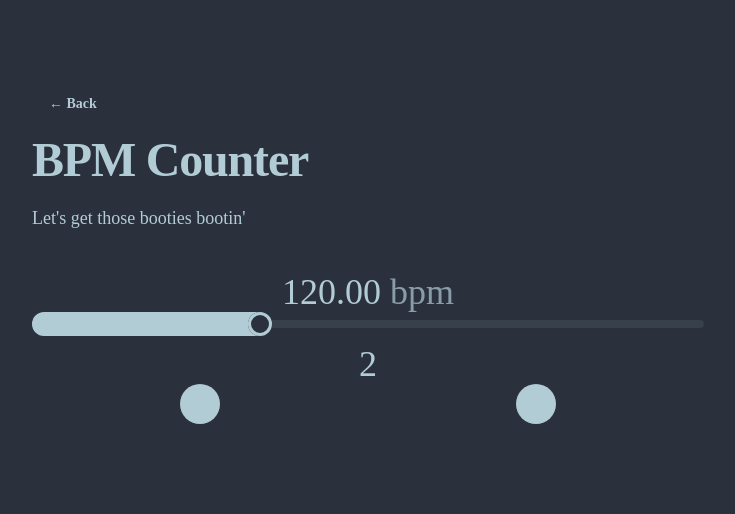
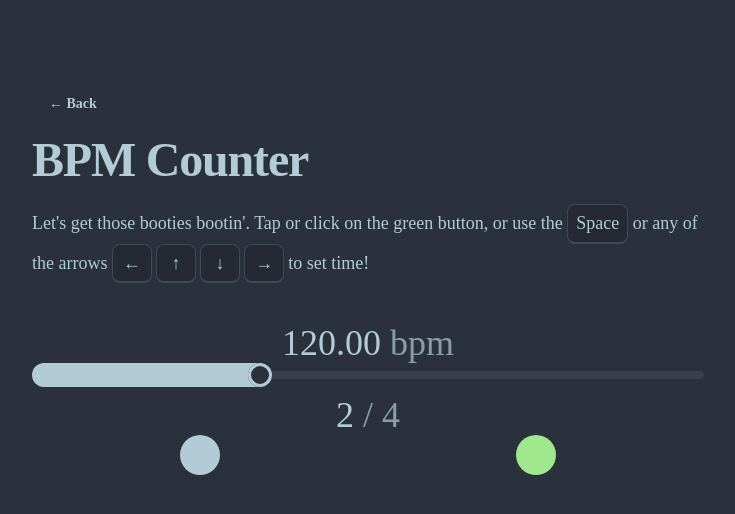
Before and after one commit to jesi-rgb/svelte-advent-code, a SvelteKit app: page /day6 in a window 1280 px wide. Shown: the top 514 px of the page, without its empty margins (272-1007 px from the left). Built offline with nearby package versions, Linux system fonts and the light colour scheme; a web font is replaced by a local one.

Commit message:
more details and explainer

```diff
--- a/src/routes/day6/+page.svelte
+++ b/src/routes/day6/+page.svelte
@@ -9,6 +9,7 @@
 
 	let bpmDisplay = 0;
 	let tapCounter = 0;
+	let signature = 4;
 
 	let tap1: Date;
 	let tap2: Date;
@@ -43,7 +44,13 @@
 
 <BackButton />
 <Heading>BPM Counter</Heading>
-<p>Let's get those booties bootin'</p>
+<p>
+	Let's get those booties bootin'. Tap or click on the green button, or use the <span class="kbd"
+		>Space</span
+	>
+	or any of the arrows <span class="kbd">←</span> <span class="kbd">↑</span>
+	<span class="kbd">↓</span> <span class="kbd">→</span> to set time!
+</p>
 
 <main class="my-10">
 	<div class="text-center text-4xl tabular-nums">
@@ -58,7 +65,18 @@
 		max="300"
 		step="1"
 	/>
-	<div class="text-center text-4xl tabular-nums">{(bpmDisplay % 4) + 1}</div>
+	<div class="text-center text-4xl tabular-nums">
+		{(bpmDisplay % signature) + 1}
+		<span class="opacity-70"
+			>/ <span
+				on:keydown={(e) => {
+					if (e.key == 'Enter') e.preventDefault();
+				}}
+				bind:innerHTML={signature}
+				contenteditable>{signature}</span
+			></span
+		>
+	</div>
 
 	<div class="flex justify-between">
 		<div class="w-10 h-10 relative mx-auto">
@@ -73,7 +91,24 @@
 			{#key tapCounter}
 				<div
 					in:scale={{ easing: elasticOut, duration: 1000 }}
-					class="w-10 h-10 absolute bg-base-content rounded-full"
+					on:click={(e) => {
+						tapCounter += 1;
+
+						let millisDiff = 0;
+						if (tapCounter % 2 == 0) {
+							tap2 = new Date();
+						} else {
+							tap1 = new Date();
+						}
+
+						if (tap1 && tap2) {
+							millisDiff = Math.abs(tap2 - tap1);
+
+							bpm = (1000 * 60) / millisDiff;
+							updateDynamicTimeout();
+						}
+					}}
+					class="w-10 h-10 absolute bg-primary rounded-full"
 				></div>
 			{/key}
 		</div>
```
